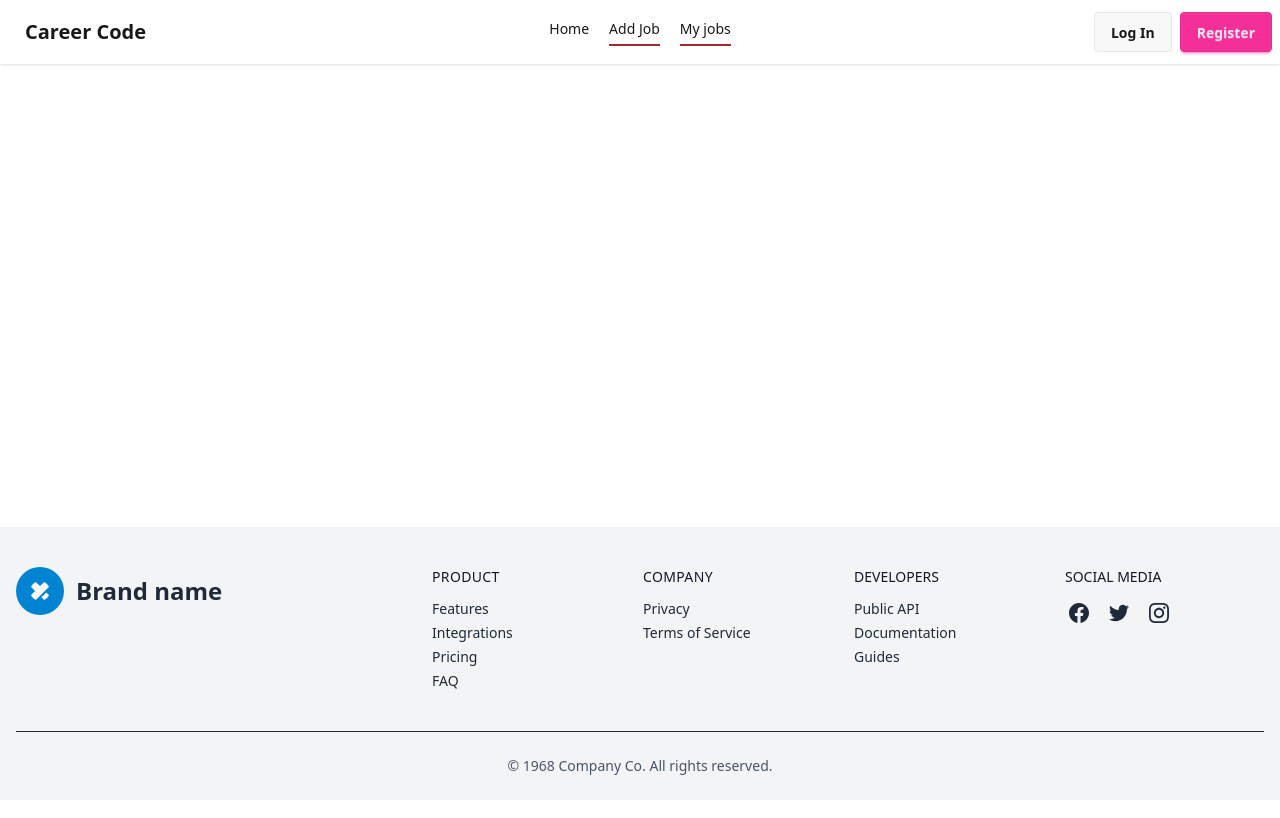
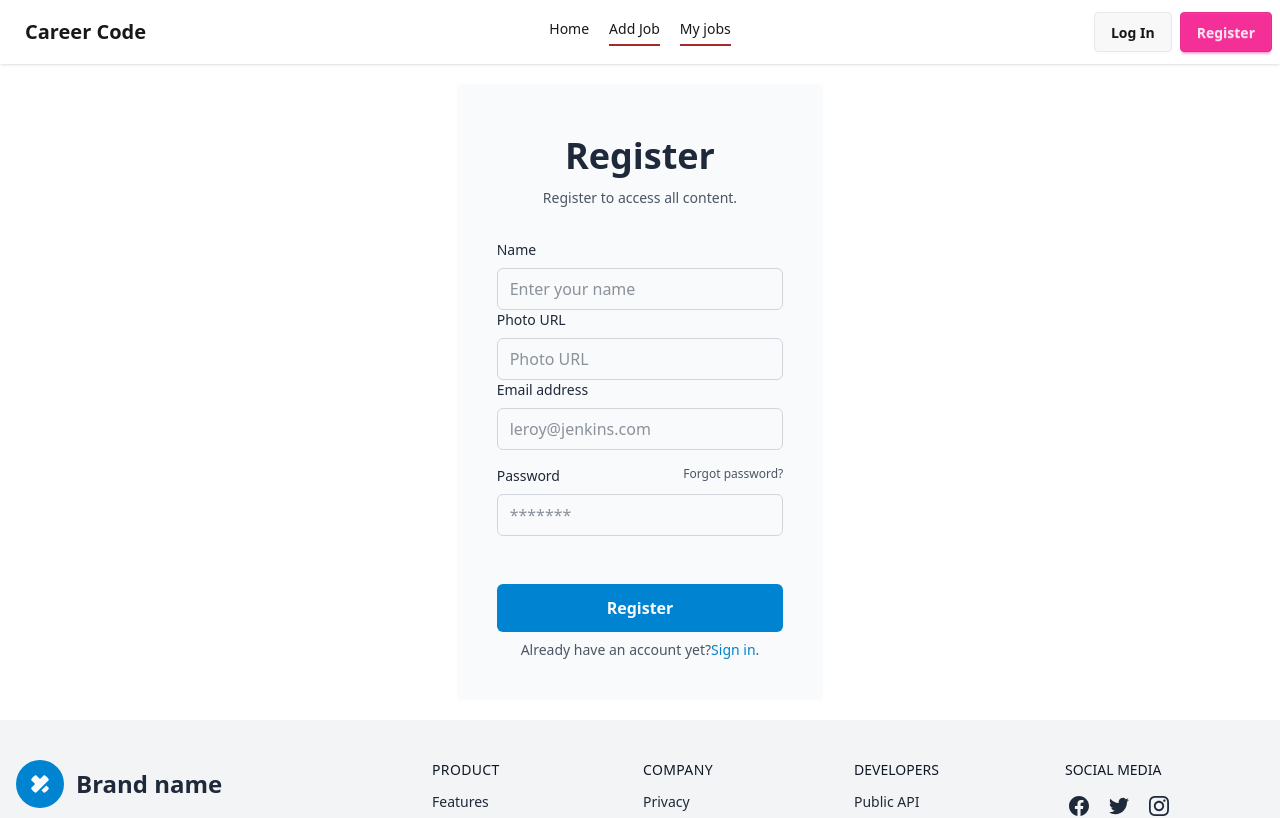
Before and after one commit to moktadir-mirul/job-portal-client, a React (Vite) app: page /register in a window 1280 px wide. Shown: the top 818 px of the page. Built offline with nearby package versions, Linux system fonts and the light colour scheme; no server answers.

Commit message:
register page done

```diff
--- a/src/AuthProvider/AuthProvider.jsx
+++ b/src/AuthProvider/AuthProvider.jsx
@@ -1,16 +1,22 @@
 import React from 'react';
 import { AuthContext } from './AuthCOntext';
-import { GoogleAuthProvider, signInWithPopup } from 'firebase/auth';
+import { GoogleAuthProvider, signInWithEmailAndPassword, signInWithPopup } from 'firebase/auth';
 import { auth } from '../Utils/firebase.init';
 
 const AuthProvider = ({children}) => {
 
+    // Google Sign In
     const googleProvider = new GoogleAuthProvider();
 
     const signInwithGoogle = () => {
         return signInWithPopup(auth, googleProvider);
     }
-    const contextValue = {signInwithGoogle};
+
+    // Email Register
+    const registerWithEmail = (email,password) => {
+        return signInWithEmailAndPassword(auth, email, password);
+    }
+    const contextValue = {signInwithGoogle, registerWithEmail};
     return (
        <AuthContext value={contextValue}>
         {children}
--- a/src/Pages/LogIn/LogIn.jsx
+++ b/src/Pages/LogIn/LogIn.jsx
@@ -1,6 +1,7 @@
 import React, { useContext } from "react";
 import { AuthContext } from "../../AuthProvider/AuthCOntext";
 import { toast } from "react-toastify";
+import { Link } from "react-router";
 
 const LogIn = () => {
     const {signInwithGoogle} = useContext(AuthContext);
@@ -69,13 +70,12 @@
             </div>
             <p className="px-6 text-sm text-center text-gray-600">
               Don't have an account yet?
-              <a
-                rel="noopener noreferrer"
-                href="#"
+              <Link
+                to={"/register"}
                 className="hover:underline text-sky-600"
               >
-                Sign up
-              </a>
+                Register
+              </Link>
               .
             </p>
           </div>
--- a/src/Pages/Register/Register.jsx
+++ b/src/Pages/Register/Register.jsx
@@ -1,11 +1,106 @@
-import React from 'react';
+import React, { useContext } from "react";
+import { Link } from "react-router";
+import { AuthContext } from "../../AuthProvider/AuthCOntext";
 
 const Register = () => {
-    return (
-        <div>
+    const {registerWithEmail} = useContext(AuthContext);
 
+    const handleRegister = (e) => {
+        e.preventDefault();
+
+        const form = e.target;
+        const name = form.name.value;
+        const photoUrl = form.photoUrl.value;
+        const email = form.email.value;
+        const password = form.password.value;
+        console.log( name, photoUrl,email, password);
+    }
+  return (
+    <div className="py-5 flex flex-col items-center">
+      <div className="flex flex-col max-w-md p-6 rounded-md sm:p-10 bg-gray-50 text-gray-800">
+        <div className="mb-8 text-center">
+          <h1 className="my-3 text-4xl font-bold">Register</h1>
+          <p className="text-sm text-gray-600">
+            Register to access all content.
+          </p>
         </div>
-    );
+        <form onSubmit={handleRegister} className="space-y-12">
+          <div className="space-y-4">
+            <div>
+              <label htmlFor="name" className="block mb-2 text-sm">
+                Name
+              </label>
+              <input
+                type="text"
+                name="name"
+                id="name"
+                placeholder="Enter your name"
+                className="w-full px-3 py-2 border rounded-md border-gray-300 bg-gray-50 text-gray-800"
+              />
+              <label htmlFor="photoUrl" className="block mb-2 text-sm">
+                Photo URL
+              </label>
+              <input
+                type="text"
+                name="photoUrl"
+                placeholder="Photo URL"
+                id="photoUrl"
+                className="w-full px-3 py-2 border rounded-md border-gray-300 bg-gray-50 text-gray-800"
+              />
+              <label htmlFor="email" className="block mb-2 text-sm">
+                Email address
+              </label>
+              <input
+                type="email"
+                name="email"
+                id="email"
+                placeholder="leroy@jenkins.com"
+                className="w-full px-3 py-2 border rounded-md border-gray-300 bg-gray-50 text-gray-800"
+              />
+            </div>
+            <div>
+              <div className="flex justify-between mb-2">
+                <label htmlFor="password" className="text-sm">
+                  Password
+                </label>
+                <a
+                  rel="noopener noreferrer"
+                  href="#"
+                  className="text-xs hover:underline text-gray-600"
+                >
+                  Forgot password?
+                </a>
+              </div>
+              <input
+                type="password"
+                name="password"
+                id="password"
+                placeholder="*******"
+                className="w-full px-3 py-2 border rounded-md border-gray-300 bg-gray-50 text-gray-800"
+              />
+            </div>
+          </div>
+          <div className="space-y-2">
+            <div>
+              <button
+                type="submit"
+                className="cursor-pointer w-full px-8 py-3 font-semibold rounded-md bg-sky-600 text-gray-50"
+              >
+                Register
+              </button>
+            </div>
+            <p className="px-6 text-sm text-center text-gray-600">
+              Already have an account yet?
+              <Link to={"/login"} className="hover:underline text-sky-600">
+                Sign in
+              </Link>
+              .
+            </p>
+          </div>
+        </form>
+      </div>
+    </div>
+  );
 };
 
 export default Register;
```
